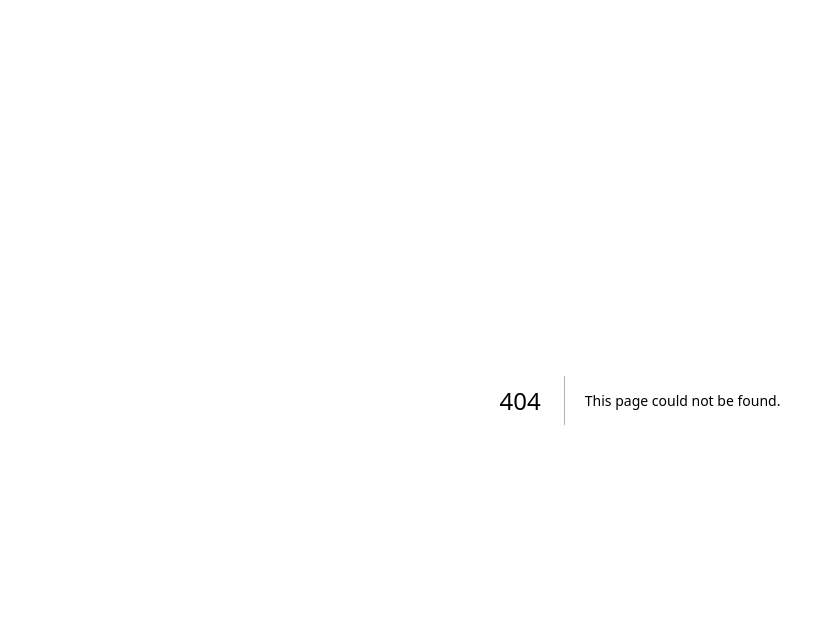
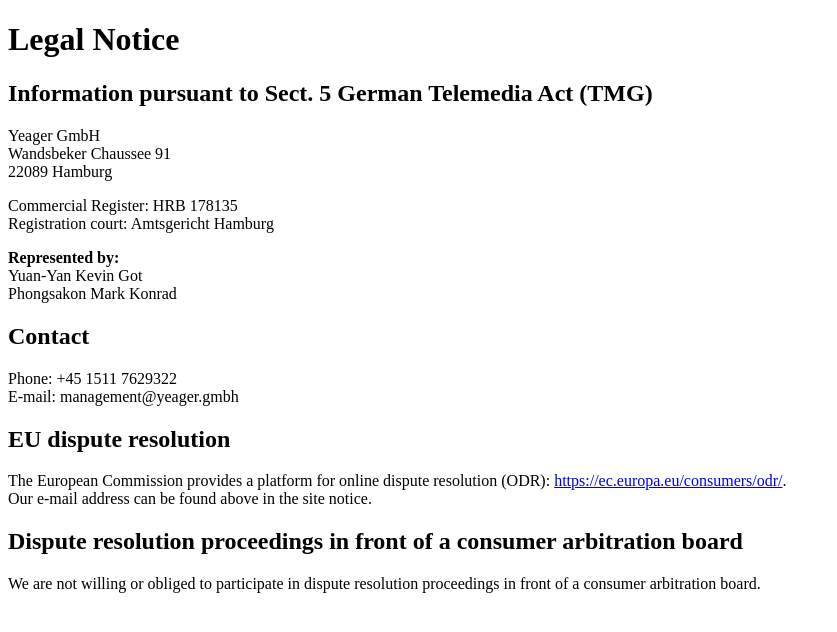
Before and after one commit to pkyeager/yeager-nextjs, a Next.js app: page /legal in a window 1280 px wide. Before the commit this address had no page. Shown: the top 632 px of the page, without its empty margins (0-837 px from the left). Built offline with nearby package versions, Linux system fonts and the light colour scheme.

Commit message:
Refactor footer component and add legal notice link

```diff
--- a/src/app/components/footer.tsx
+++ b/src/app/components/footer.tsx
@@ -1,4 +1,7 @@
+// footer.tsx
+
 import React from "react";
+import Link from "next/link";
 
 const Footer: React.FC = () => {
   const handleLinkClick = (event: React.MouseEvent) => {
@@ -9,25 +12,17 @@
   return (
     <footer className="bg-gray-800 text-white p-4 items-center w-full mt-36 text-center">
       <div className="container mx-auto flex justify-center space-x-4">
-                <a
-                    href="/terms"
-                    className="mb-2 text-sm"
-                    onClick={handleLinkClick}
-                >
+        <a href="/legal" className="mb-2 text-sm">
+          Legal Notice
+        </a>
+
+        <a href="/terms" className="mb-2 text-sm" onClick={handleLinkClick}>
           Terms of Service
         </a>
-                <a
-                    href="/privacy"
-                    className="mb-2 text-sm"
-                    onClick={handleLinkClick}
-                >
+        <a href="/privacy" className="mb-2 text-sm" onClick={handleLinkClick}>
           Privacy
         </a>
-                <a
-                    href="/contact"
-                    className="mb-2 text-sm"
-                    onClick={handleLinkClick}
-                >
+        <a href="/contact" className="mb-2 text-sm" onClick={handleLinkClick}>
           Contact Us
         </a>
         <a
--- /dev/null
+++ b/src/pages/legal.tsx
@@ -0,0 +1,64 @@
+// pages/legal.tsx
+import React from "react";
+
+const LegalNotice: React.FC = () => {
+  return (
+    <div className="bg-gray-950 flex-1">
+      <h1>Legal Notice</h1>
+
+      <h2>Information pursuant to Sect. 5 German Telemedia Act (TMG)</h2>
+      <p>
+        Yeager GmbH
+        <br />
+        Wandsbeker Chaussee 91
+        <br />
+        22089 Hamburg
+      </p>
+
+      <p>
+        Commercial Register: HRB 178135
+        <br />
+        Registration court: Amtsgericht Hamburg
+      </p>
+
+      <p>
+        <strong>Represented by:</strong>
+        <br />
+        Yuan-Yan Kevin Got
+        <br />
+        Phongsakon Mark Konrad
+      </p>
+
+      <h2>Contact</h2>
+      <p>
+        Phone: +45 1511 7629322
+        <br />
+        E-mail: management@yeager.gmbh
+      </p>
+
+      <h2>EU dispute resolution</h2>
+      <p>
+        The European Commission provides a platform for online dispute
+        resolution (ODR):{" "}
+        <a
+          href="https://ec.europa.eu/consumers/odr/"
+          target="_blank"
+          rel="noopener noreferrer"
+        >
+          https://ec.europa.eu/consumers/odr/
+        </a>
+        .<br /> Our e-mail address can be found above in the site notice.
+      </p>
+
+      <h2>
+        Dispute resolution proceedings in front of a consumer arbitration board
+      </h2>
+      <p>
+        We are not willing or obliged to participate in dispute resolution
+        proceedings in front of a consumer arbitration board.
+      </p>
+    </div>
+  );
+};
+
+export default LegalNotice;
```
Lines whose indentation alone changed are shown as unchanged.
